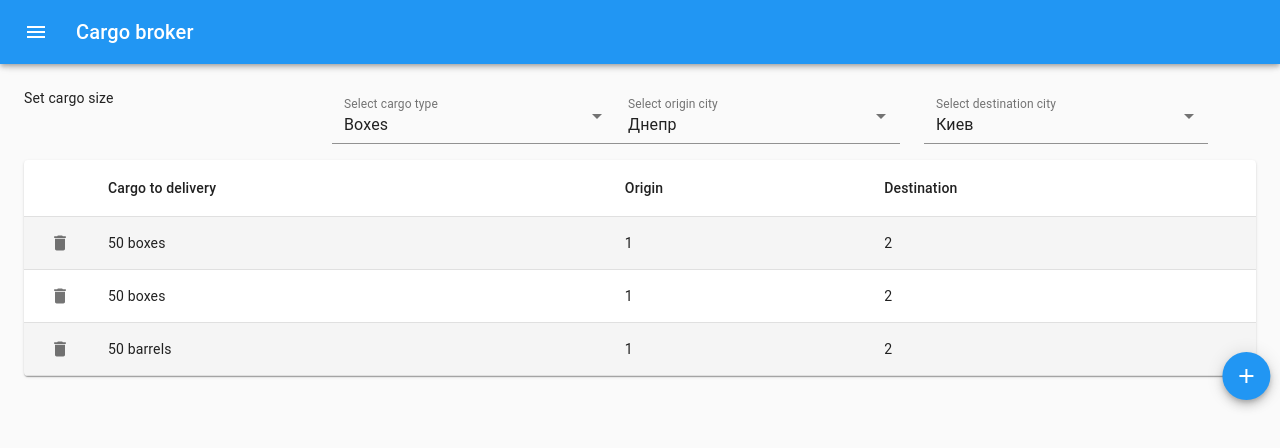
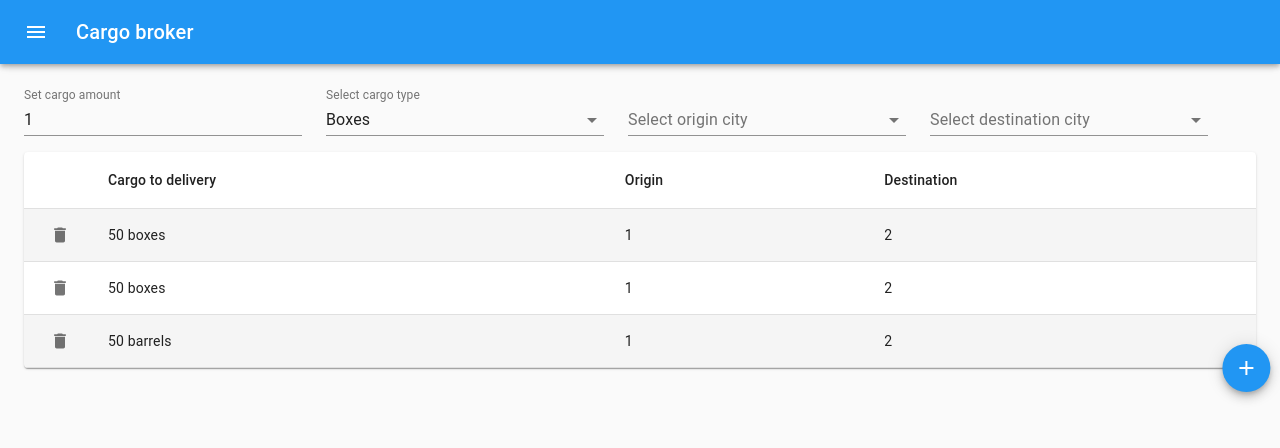
Before and after one commit to AleksanderGruszko/MMASD_CourseWork, a React (Create React App) app: page /orders in a window 1280 px wide. Shown: the top 448 px of the page. Built offline with nearby package versions, Linux system fonts and the light colour scheme.

Commit message:
feat(client, UI) CustomNumberInput

```diff
--- /dev/null
+++ b/src/components/CustomInputNumber/index.tsx
@@ -0,0 +1,43 @@
+import React from 'react';
+import { TextField, TextFieldProps } from '@material-ui/core';
+import styles from './styles.module.scss';
+
+const NativeInputProps = {
+  inputProps: {
+    max: 100, min: 1, step: 1
+  }
+}
+
+type CustomInputNumberProps = {
+  name: string;
+  label: string;
+  value: number;
+  onChange: (value: number) => void;
+}
+
+export function CustomInputNumber ({
+  name,
+  label,
+  value,
+  onChange
+}: CustomInputNumberProps) {
+  const handleChange: TextFieldProps['onChange'] = (e) => {
+    onChange(Number(e.target.value));
+  }
+
+  return (
+    <TextField
+      type="number"
+      className={styles.root}
+      label={label}
+      name={name}
+      value={value}
+      InputLabelProps={{
+        shrink: true,
+      }}
+      InputProps={NativeInputProps}
+      onChange={handleChange}
+      // variant="outlined"
+    />
+  );
+}
--- /dev/null
+++ b/src/components/CustomInputNumber/styles.module.scss
@@ -0,0 +1,3 @@
+.root {
+  width: 100%;
+}
--- a/src/components/CustomSelect/index.tsx
+++ b/src/components/CustomSelect/index.tsx
@@ -24,7 +24,6 @@ export function CustomSelect<T extends string | number> ({
   return (
     <div className={styles.wrapper}>
       <FormControl
-        variant="filled"
         className={styles.root}
       >
         <InputLabel id={`${name}_label`}>{label}</InputLabel>
--- a/src/pages/OrdersPage/OrdersForm.tsx
+++ b/src/pages/OrdersPage/OrdersForm.tsx
@@ -1,19 +1,25 @@
 import React, {useState} from 'react';
-import {Grid, Box} from '@material-ui/core';
+import {Grid, Box } from '@material-ui/core';
 import {CustomSelect} from '../../components/CustomSelect';
 import {CARGO_TYPES} from '../../types/cargo.types';
+import {CustomInputNumber} from '../../components/CustomInputNumber';
 
 export default function OrdersForm () {
   const [cargoSize, setCargoSize] = useState(1);
   const [cargoType, setCargoType] = useState(CARGO_TYPES.BOXES);
-  const [sourceCity, setSourceCity] = useState(1);
-  const [originCity, setOriginCity] = useState(2);
+  const [sourceCity, setSourceCity] = useState('');
+  const [originCity, setOriginCity] = useState('');
 
   return (
-    <Grid container>
-      <Grid container lg={6} spacing={3}>
+    <Grid container spacing={3}>
+      <Grid container item lg={6} spacing={3}>
         <Grid item xs={12} sm={6}>
-          Set cargo size
+          <CustomInputNumber
+            name={'cargoSize'}
+            label={'Set cargo amount'}
+            value={cargoSize}
+            onChange={setCargoSize}
+          />
         </Grid>
         <Grid item xs={12} sm={6}>
           <Box mb={2}>
@@ -31,14 +37,14 @@ export default function OrdersForm () {
         </Grid>
       </Grid>
 
-      <Grid container lg={6} spacing={3}>
+      <Grid container item lg={6} spacing={3}>
         <Grid item xs={12} sm={6}>
           <Box mb={2}>
             <CustomSelect
               name={'city'}
               items={[
-                { label: 'Киев', value: 1 },
-                { label: 'Днепр', value: 2 },
+                { label: 'Киев', value: '1' },
+                { label: 'Днепр', value: '2' },
               ]}
               value={originCity}
               label={'Select origin city'}
@@ -51,8 +57,8 @@ export default function OrdersForm () {
             <CustomSelect
               name={'city'}
               items={[
-                { label: 'Киев', value: 1 },
-                { label: 'Днепр', value: 2 },
+                { label: 'Киев', value: '1' },
+                { label: 'Днепр', value: '2' },
               ]}
               value={sourceCity}
               label={'Select destination city'}
```
